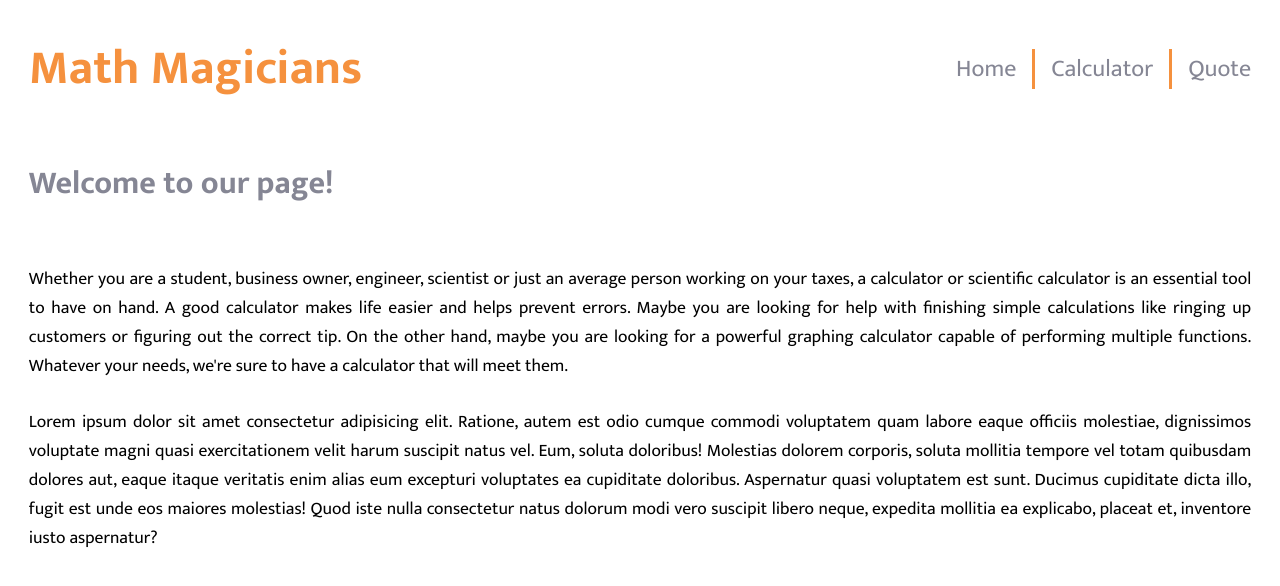
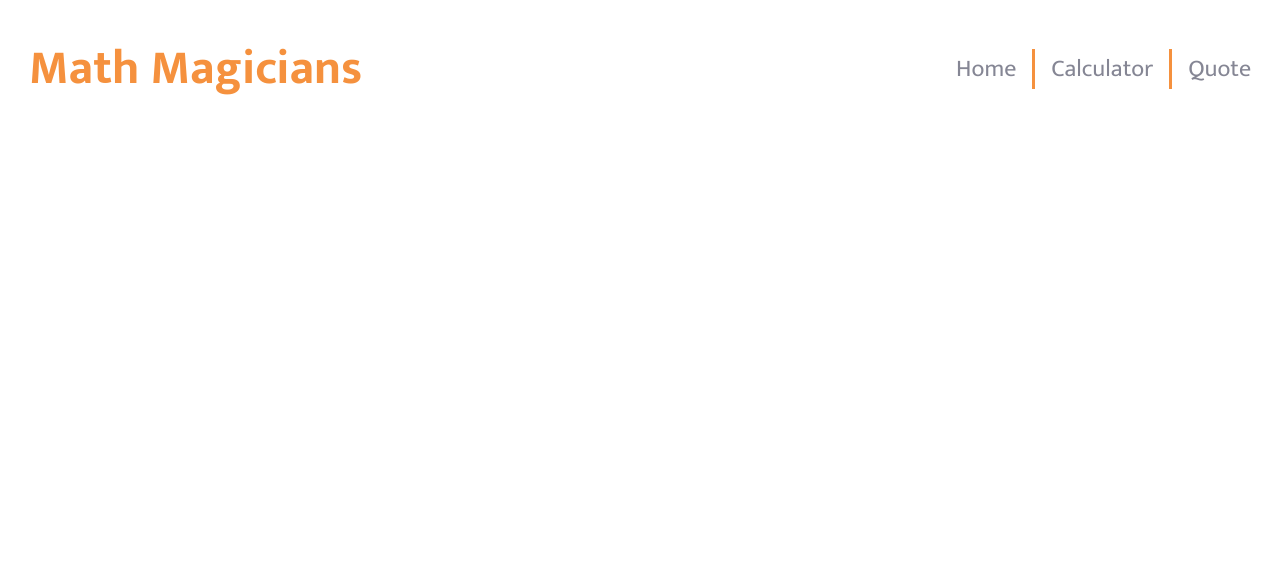
Before and after one commit to initseis/math-magicians, a React (Create React App) app: page / in a window 1280 px wide. Shown: the top 586 px of the page. Built offline with nearby package versions, Linux system fonts and the light colour scheme.

Commit message:
Modify Routes

```diff
--- a/package.json
+++ b/package.json
@@ -1,5 +1,5 @@
 {
-  "homepage": "http://sevinchek.github.io/",
+  "homepage": "https://sevinchek.github.io/math-magicians",
   "name": "math-magicians",
   "version": "0.1.0",
   "private": true,
--- a/src/App.js
+++ b/src/App.js
@@ -19,25 +19,25 @@ class App extends React.Component {
             </Link>
             <ul>
               <li>
-                <Link to="/">Home</Link>
+                <Link to="/math-magicians">Home</Link>
               </li>
               <li>
-                <Link to="/calculator">Calculator</Link>
+                <Link to="/math-magicians/calculator">Calculator</Link>
               </li>
               <li>
-                <Link to="/quote">Quote</Link>
+                <Link to="/math-magicians/quote">Quote</Link>
               </li>
             </ul>
           </nav>
 
           <Switch>
-            <Route path="/calculator">
+            <Route path="/math-magicians/calculator">
               <Calculator />
             </Route>
-            <Route path="/quote">
+            <Route path="/math-magicians/quote">
               <Quote />
             </Route>
-            <Route exact path="/">
+            <Route exact path="/math-magicians">
               <Home />
             </Route>
           </Switch>
```
